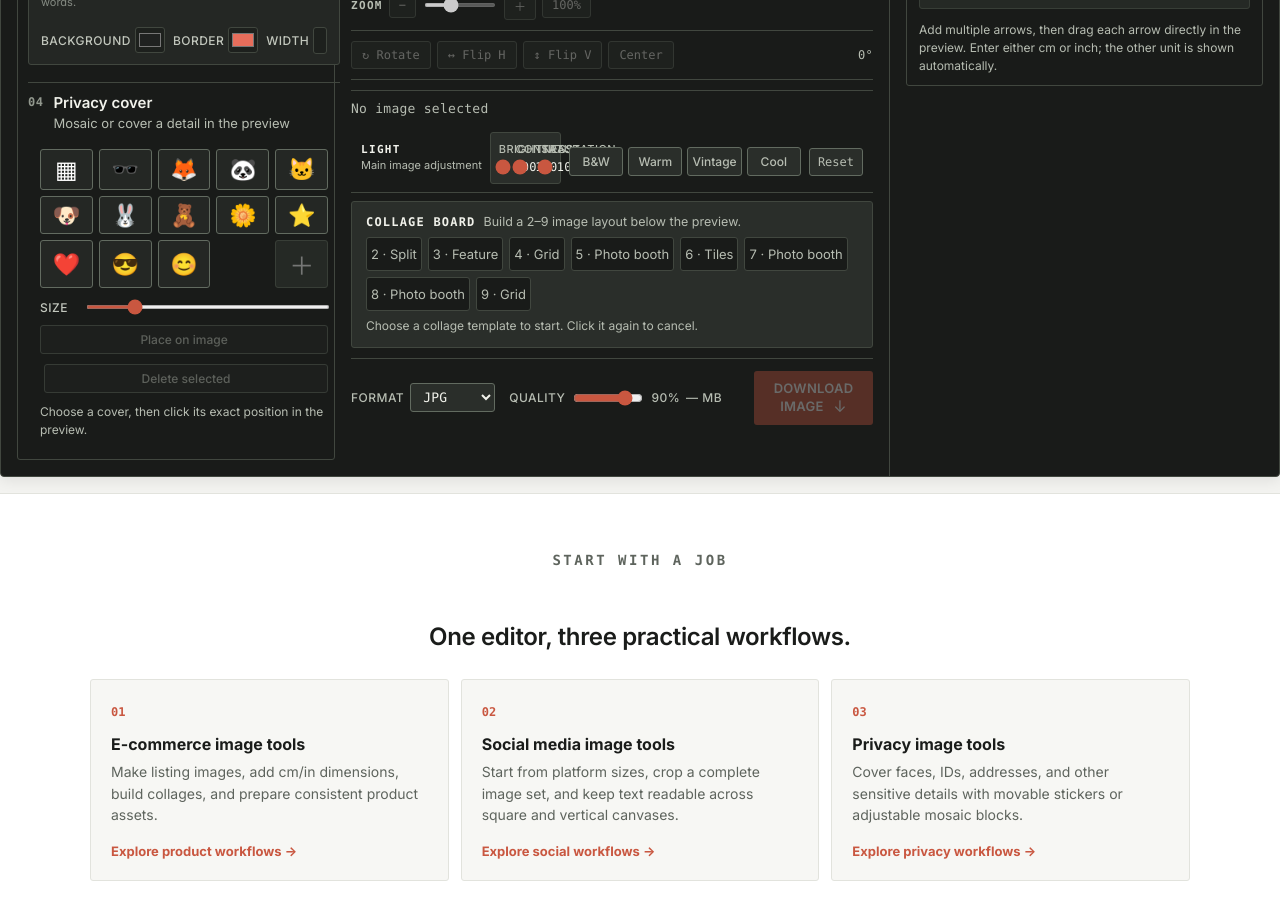
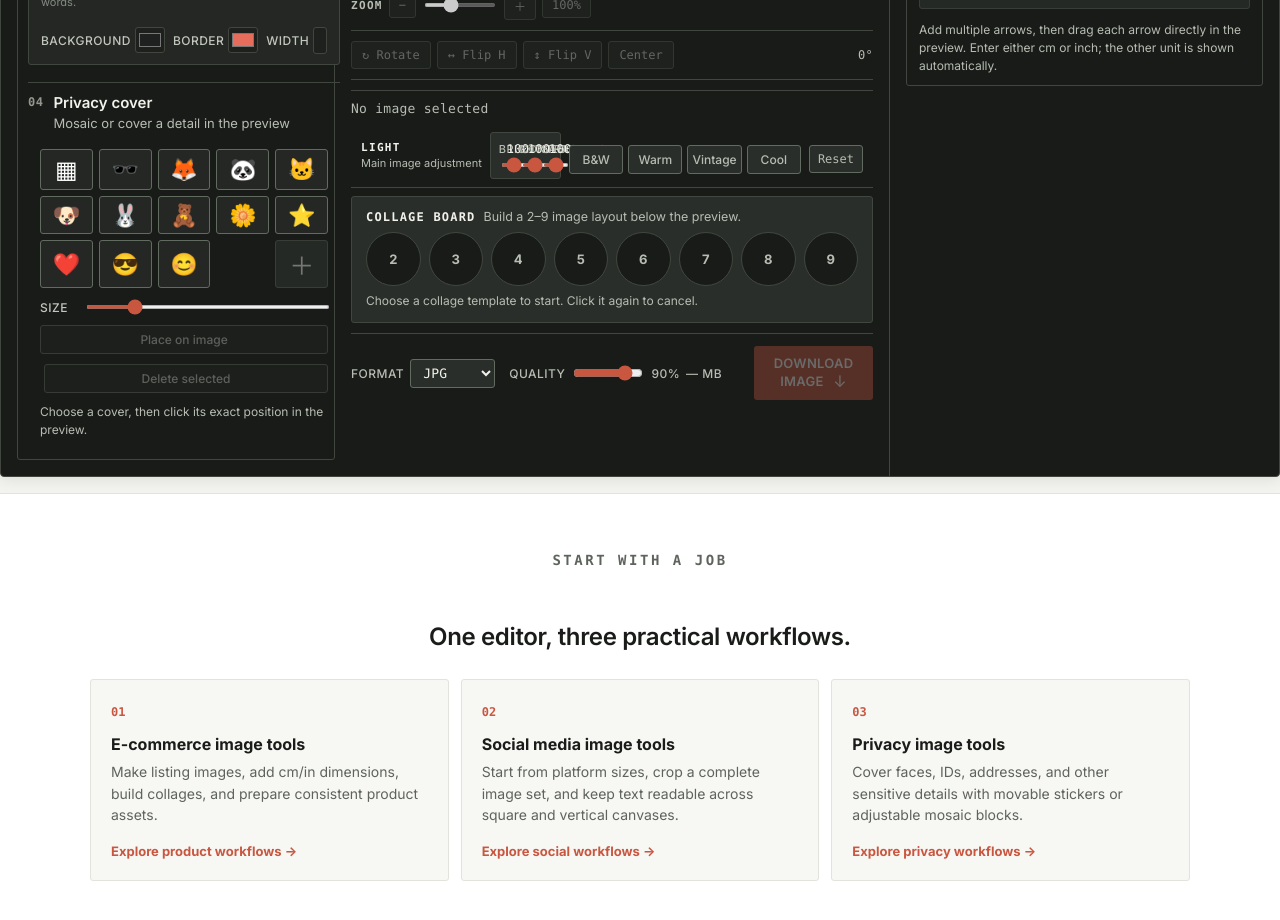
Before and after one commit to samzixiao/image-tools-site, a React (Vite) app: page / in a window 1280 px wide. Shown: the part 880-1800 px from the top of the page. Built offline with nearby package versions, Linux system fonts and the light colour scheme; a web font is replaced by a local one.

Commit message:
Fix adjustment sliders and compact collage shortcuts

```diff
--- a/scripts/editor-contract-check.mjs
+++ b/scripts/editor-contract-check.mjs
@@ -166,6 +166,9 @@ assert.ok(source.includes('function removeBaseImage()') && source.includes('setB
 assert.ok(source.indexOf("{previewUtilityModule}") < source.indexOf('<div className="preview-zoom-row">'), "Output pixels must appear before zoom controls");
 assert.ok(source.indexOf('<div className="preview-zoom-row">') < source.indexOf('<div className="preview-transform"'), "Zoom controls must appear before transform controls");
 assert.ok(source.indexOf("{adjustmentsModule}") < source.indexOf('<div className="preview-bottom-docks">'), "Collage controls must appear below light controls");
+assert.ok(source.includes('aria-label={`Select ${template.label} collage`}') && source.includes('>{template.slots.length}</button>'), "Collage shortcuts must use compact numbered buttons");
+assert.ok(styles.includes('grid-template-areas: "label value" "slider slider";') && styles.includes('label input { grid-area: slider; width: 100%;'), "Each light adjustment must keep a separate visible slider without overlap");
+assert.ok(styles.includes('grid-template-columns: repeat(8, minmax(0, 1fr));') && styles.includes('border-radius: 50%;'), "All eight collage shortcuts must fit on one row as circles");
 assert.ok(source.includes('if (event.detail >= 2)') && source.includes('endPointerInteractions();'), "Double-clicking a text layer must enter editing without leaving a drag state");
 assert.ok(source.includes('const isSelected = privacySticker === item') && source.includes('setPrivacySticker(isSelected ? "" : item)'), "Privacy picker buttons must toggle on and off");
 assert.ok(source.includes('activeMarkerPart') && source.includes('measure-quick-controls'), "Dimension arrows and labels must use compact context-sensitive controls");
--- a/src/App.css
+++ b/src/App.css
@@ -3296,14 +3296,39 @@ footer {
 }
 .preview-collage-dock { padding: 12px 14px; }
 .preview-collage-heading { display: flex; align-items: baseline; gap: 8px; }
-.preview-collage-dock .collage-templates { grid-template-columns: repeat(8, minmax(0, 1fr)); gap: 6px; }
-.preview-collage-dock .collage-templates button { min-width: 0; padding: 8px 4px; font-size: 13px; }
+.preview-collage-dock .collage-templates {
+  display: grid;
+  grid-template-columns: repeat(8, minmax(0, 1fr));
+  gap: 8px;
+  flex-wrap: nowrap;
+}
+.preview-collage-dock .collage-templates button {
+  display: grid;
+  place-items: center;
+  min-width: 0;
+  min-height: 32px;
+  aspect-ratio: 1;
+  padding: 0;
+  border-radius: 50%;
+  font-size: 13px;
+  font-weight: 700;
+}
 .preview-center-column > .preview-adjustments { margin-top: 8px; }
 .preview-adjustments { padding: 8px 10px; }
-.preview-adjustments .compact-adjustments { gap: 6px; }
-.preview-adjustments .compact-adjustments { grid-template-columns: minmax(0, .8fr) minmax(0, 1.45fr) minmax(0, .8fr); }
-.preview-adjustments .compact-adjustments label:nth-child(2) { grid-template-columns: 1fr 34px; }
-.preview-adjustments .compact-adjustments label:nth-child(2) input { width: 100%; }
+.preview-adjustments .compact-adjustments {
+  grid-template-columns: repeat(3, minmax(0, 1fr));
+  gap: 10px;
+}
+.preview-adjustments .compact-adjustments label {
+  display: grid;
+  grid-template-columns: minmax(0, 1fr) auto;
+  grid-template-areas: "label value" "slider slider";
+  gap: 5px 8px;
+  min-width: 0;
+}
+.preview-adjustments .compact-adjustments label span { grid-area: label; min-width: 0; }
+.preview-adjustments .compact-adjustments label b { grid-area: value; min-width: 2.5ch; text-align: right; }
+.preview-adjustments .compact-adjustments label input { grid-area: slider; width: 100%; min-width: 0; }
 .adjustment-footer { display: grid; grid-template-columns: minmax(0, 1fr) auto; gap: 8px; align-items: center; margin-top: 8px; }
 .adjustment-footer .filter-presets { margin: 0; }
 .adjustment-footer .adjustments-reset { justify-self: end; margin: 0; }
--- a/src/App.tsx
+++ b/src/App.tsx
@@ -1893,7 +1893,7 @@ function App() {
       <div className="layers-panel">
         <div className="layer-section collage-section">
           <div className="collage-templates">
-            {collageTemplates.map((template) => <button key={template.id} className={template.id === collageTemplateId ? "active" : ""} onClick={() => { const isCancel = template.id === collageTemplateId; setCollageTemplateId(isCancel ? null : template.id); collageUploadStartRef.current = null; setCollageUploadStart(null); setSelectedCollageImageId(null); setSelectedBaseImage(false); if (!isCancel) setCollageImages((current) => current.filter((item) => item.slotIndex < template.slots.length)); }}>{template.label}</button>)}
+            {collageTemplates.map((template) => <button key={template.id} type="button" title={template.label} aria-label={`Select ${template.label} collage`} className={template.id === collageTemplateId ? "active" : ""} onClick={() => { const isCancel = template.id === collageTemplateId; setCollageTemplateId(isCancel ? null : template.id); collageUploadStartRef.current = null; setCollageUploadStart(null); setSelectedCollageImageId(null); setSelectedBaseImage(false); if (!isCancel) setCollageImages((current) => current.filter((item) => item.slotIndex < template.slots.length)); }}>{template.slots.length}</button>)}
           </div>
           <small>{selectedCollageTemplate ? `${selectedCollageTemplate.slots.length} slots · click an empty tile in the preview to add images one by one. Select a tile from All layers to edit it.` : "Choose a collage template to start. Click it again to cancel."}</small>
         </div>
```
